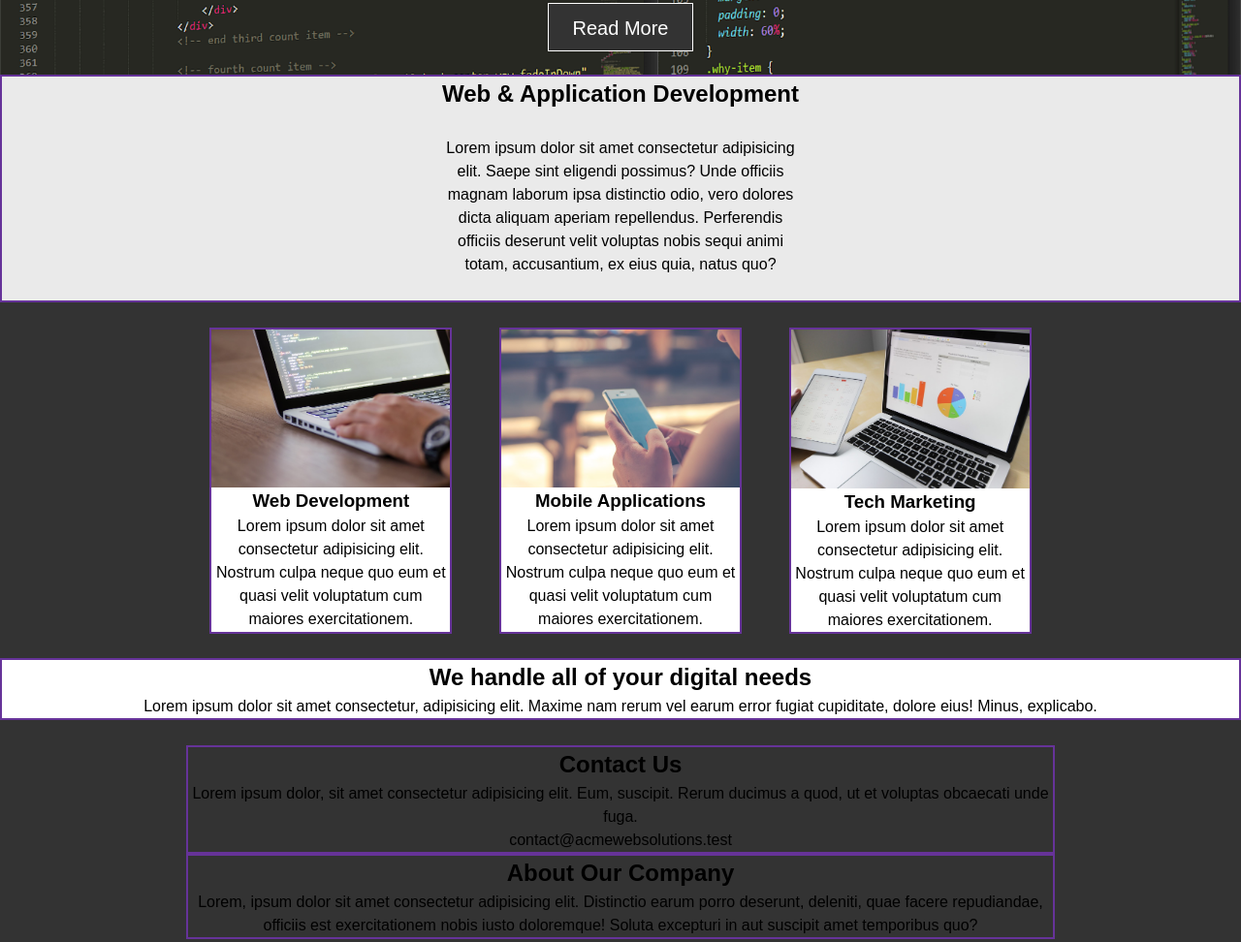
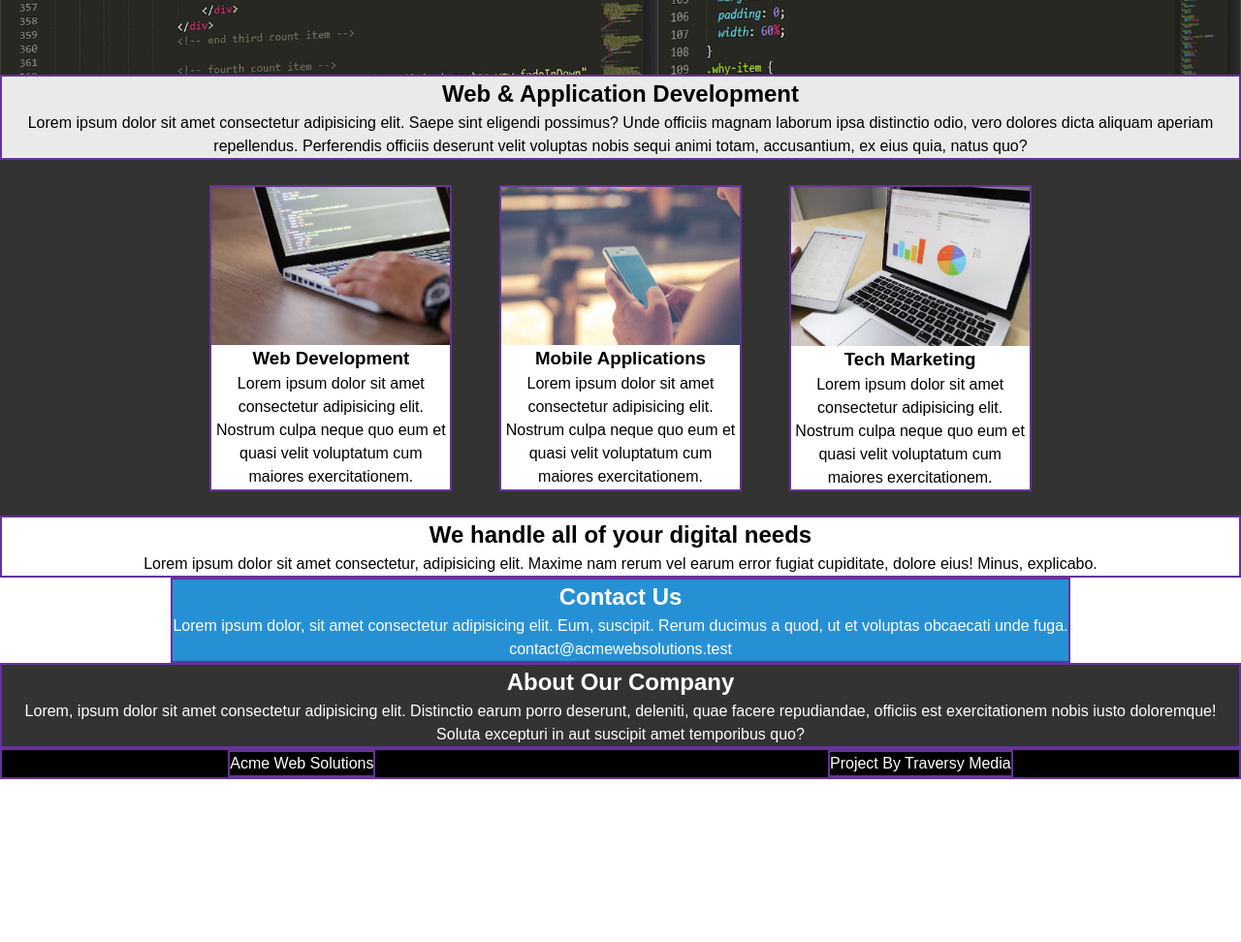
Before and after one commit to OlhaBalkovaya/Homework.Flex, a plain HTML site: page index.html in a window 1280 px wide. Shown: the part 373-1345 px from the top of the page at 97% size. After the commit the page ends 1177 px from the top, so only its background shows below. Drawn offline with Linux system fonts and the light colour scheme.

Commit message:
Change without sttles

```diff
--- a/accets/styles/style.css
+++ b/accets/styles/style.css
@@ -35,17 +35,10 @@
   background-color:white;
   color: #333333;
 }
-.container {
-  display:flex;
-  flex-direction: column;
-  align-items: center;
-  justify-content: center;
-}
 
 .item-container-header{
   display:flex;
   flex-direction: column;
-
   align-items: center;
 }
 .item-container-main{
@@ -55,17 +48,26 @@
   justify-content: space-around;
   padding:2% 15%;
   background-color: #333333;
+}
 
+.item-container-mainend{
+  display:flex;
+  flex-direction: row;
+  flex-wrap: wrap;
+  justify-content: space-around;
 }
 .item-container-footer{
   display:flex;
   flex-direction: row;
+  flex-wrap: wrap;
+  justify-content: space-around;
+  background-color: black;
+  color: white;
 }
 
 .p-header {
   padding:2%;
   font-size: 1.1em;
-
 }
 
 .bord {
@@ -93,3 +95,16 @@
   width: 250px ;
 
  }
+
+ .section-about1,
+ .section-about2
+ {
+  color: white;
+ }
+
+ .section-about1 {
+  background-color: #2690d4;
+ }
+ .section-about2 {
+  background-color: #333333;
+ }
--- a/index.html
+++ b/index.html
@@ -7,16 +7,16 @@
   <title>CSS Flex Responsive Site</title>
   <link rel="stylesheet" href="./accets/styles/style.css" />
 </head>
-<body class="container">
+<body>
   <header class="image-header item-container-header">
     <h1>Welcome to Acme Web Solutions</h1>
-    <p class="p-header formargin ">Lorem ipsum, dolor sit amet consectetur adipisicing elit. Adipisci eum error earum soluta voluptatum nisi laboriosam eos saepe asperiores dolorum.</p>
+    <p class="p-header">Lorem ipsum, dolor sit amet consectetur adipisicing elit. Adipisci eum error earum soluta voluptatum nisi laboriosam eos saepe asperiores dolorum.</p>
     <a href="" class="button-header">Read More</a>
   </header>
   <main>
     <article class="bord  mainsection-first">
       <h2>Web & Application Development</h2>
-      <p class="formargin">Lorem ipsum dolor sit amet consectetur adipisicing elit. Saepe sint eligendi possimus? Unde officiis magnam laborum ipsa distinctio odio, vero dolores dicta aliquam aperiam repellendus. Perferendis officiis deserunt velit voluptas nobis sequi animi totam, accusantium, ex eius quia, natus quo?</p>
+      <p>Lorem ipsum dolor sit amet consectetur adipisicing elit. Saepe sint eligendi possimus? Unde officiis magnam laborum ipsa distinctio odio, vero dolores dicta aliquam aperiam repellendus. Perferendis officiis deserunt velit voluptas nobis sequi animi totam, accusantium, ex eius quia, natus quo?</p>
     </article>
     <article class="item-container-main mainsection-generate" >
       <section class="bord sect-with-photo">
@@ -39,20 +39,20 @@
       <h2>We handle all of your digital needs</h2>
       <p>Lorem ipsum dolor sit amet consectetur, adipisicing elit. Maxime nam rerum vel earum error fugiat cupiditate, dolore eius! Minus, explicabo.</p>
     </article>
-    <article class="item-container-main">
-      <section class="bord">
+    <article class="item-container-mainend">
+      <section class="bord section-about1">
         <h2>Contact Us</h2>
         <p>Lorem ipsum dolor, sit amet consectetur adipisicing elit. Eum, suscipit. Rerum ducimus a quod, ut et voluptas obcaecati unde fuga.</p>
         <p>contact@acmewebsolutions.test</p>
       </section>
-      <section class="bord">
+      <section class="bord section-about2">
         <h2>About Our Company</h2>
         <p>Lorem, ipsum dolor sit amet consectetur adipisicing elit. Distinctio earum porro deserunt, deleniti, quae facere repudiandae, officiis est exercitationem nobis iusto doloremque! Soluta excepturi in aut suscipit amet temporibus quo?</p>
       </section>
     </article>
   </main>
-  <footer class="item-container-main">
-    <article class="bord" >
+  <footer >
+    <article class="bord item-container-footer" >
       <section class="bord"><p>Acme Web Solutions</p></section>
       <section class="bord"><p>Project By Traversy Media</p></section>
     </article>
```
